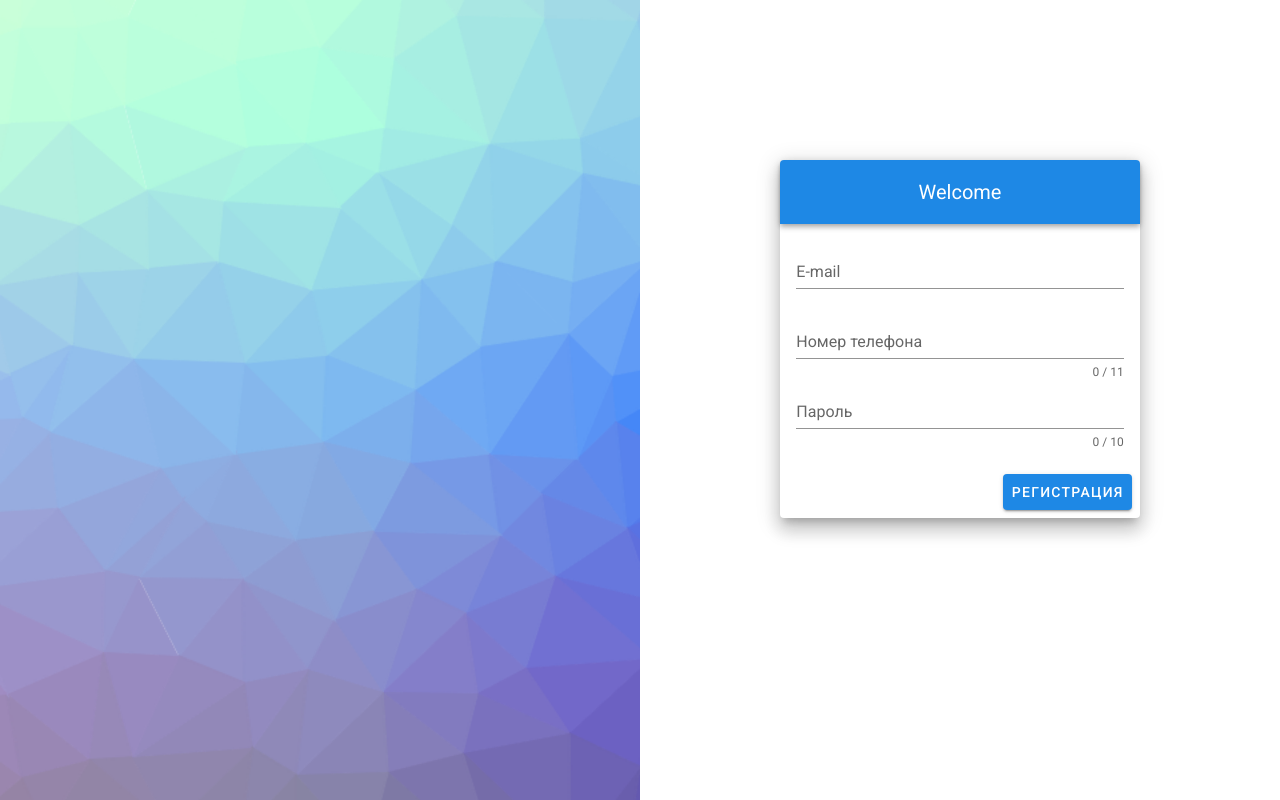
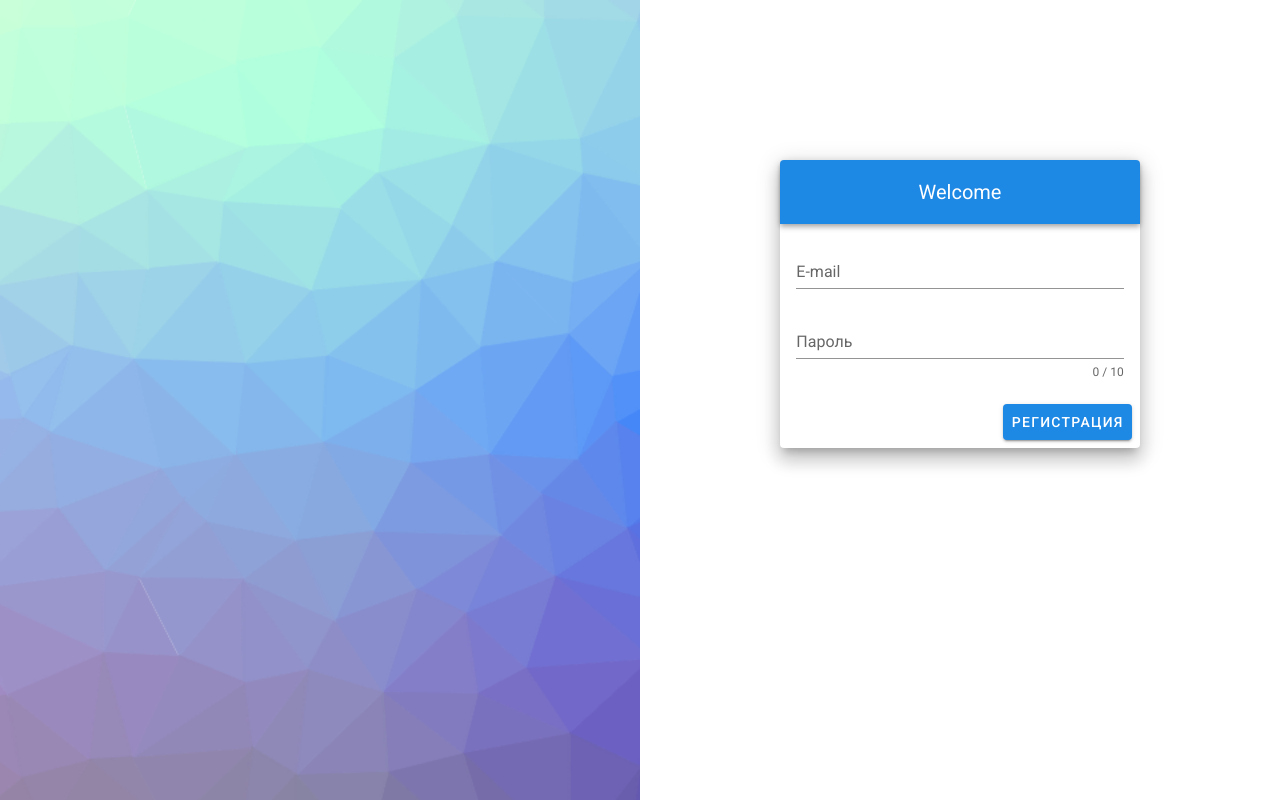
Before and after one commit to AlexBossov/finecard-v3, a Vue app: page /statistics in a window 1280 px wide. Both pictures are taken after a click on the link "Зарегистрироваться". Built offline with nearby package versions, Linux system fonts and the light colour scheme.

Commit message:
feat: add axios.post to registerFrom

```diff
--- a/src/components/registerForm/RegisterForm.vue
+++ b/src/components/registerForm/RegisterForm.vue
@@ -20,13 +20,6 @@
                         required
                     />
                     <v-text-field
-                        v-model="number"
-                        :rules="numberRules"
-                        :counter="11"
-                        label="Номер телефона"
-                        required
-                    />
-                    <v-text-field
                         v-model="password"
                         :rules="passwordRules"
                         :counter="10"
@@ -39,7 +32,7 @@
                   <v-spacer></v-spacer>
                   <v-btn
                       class="white--text blue darken-1"
-                      @click="$emit('changeFormType', 'login'); register"
+                      @click="register"
                   >
                     Регистрация
                   </v-btn>
@@ -72,11 +65,6 @@ export default {
       emailRules: [
         v => !!v || 'E-mail обязателен',
         v => /.+@.+/.test(v) || 'E-mail должен быть вылидный',
-      ],
-      numberRules: [
-        v => !!v || 'Номер телефона обязателен',
-        v => v.length === 11 || 'Номер телефона должен состоять из 11 цифр',
-        v => /^\d+$/.test(v) || 'Телефон должен содержать только цифры',
       ]
     }
   },
@@ -86,6 +74,7 @@ export default {
         email: this.email,
         password: this.password
       });
+      this.$emit('changeFormType', 'login');
     }
   }
 }
--- a/src/components/statistics/Statistics.vue
+++ b/src/components/statistics/Statistics.vue
@@ -9,7 +9,7 @@
         min-height="75vh"
 
     >
-      <v-card-text><h1>Новые клиенты</h1></v-card-text>
+      <v-card-text><h1>Количество клиентов</h1></v-card-text>
 
       <v-card-text>
         <v-sheet color="rgba(0, 0, 0, .12)" elevation="5" rounded>
```
